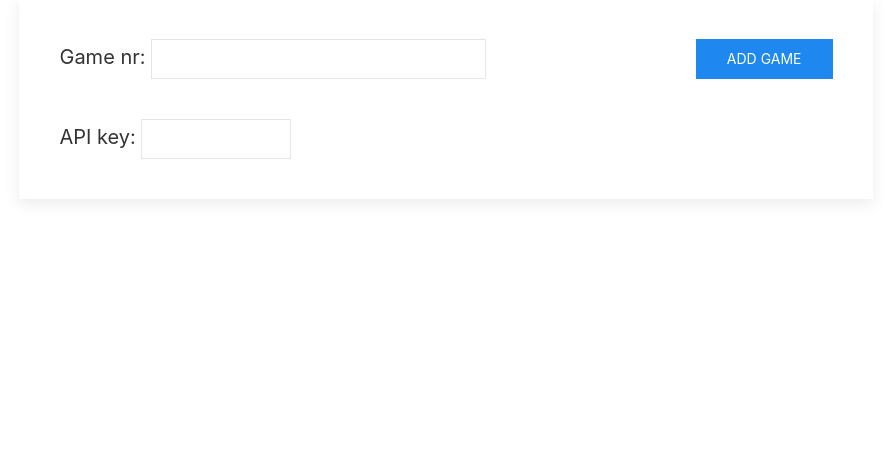
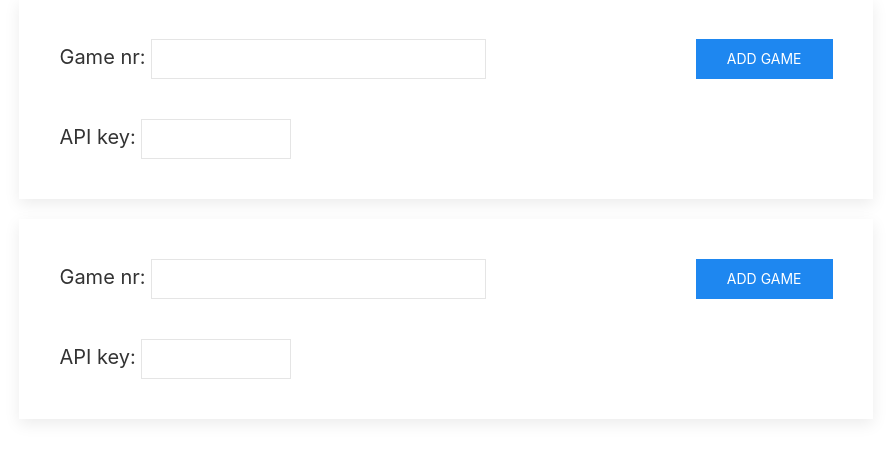
Before and after one commit to olus2000/nptimelapse, a Flask app: page / in a window 1280 px wide. Shown: the part 239-699 px from the top of the page, without its empty margins (194-1085 px from the left). Run offline with Flask 2, Linux system fonts and the light colour scheme; data that the repository does not hold is empty; parts of the project's set-up code (start-up, migrations or seed data) failed here and were passed over; some libraries are stand-ins or nearby versions.

Commit message:
np2stats fetch prototypew

```diff
--- a/nptimelapse/index.py
+++ b/nptimelapse/index.py
@@ -100,15 +100,25 @@ def game_info(game_id):
                            game_length=end_tick - start_tick + 1)
 
 
-@bp.route('/game/<int:game_id>/timelapse_request')
+@bp.route('/game/<string:game_id>/timelapse_request')
 def timelapse_request(game_id):
-    # Query game
-    game_data = db.session.query(func.min(Owner.tick), func.max(Owner.tick), Game) \
-        .filter(Game.id == game_id).join(Game.owners).group_by(Game.id).one_or_none()
-    if game_data is None:
-        flash(f'Game {game_id} is not registered!')
-        return redirect(url_for('index.browse_games'))
-    start_tick, end_tick, game = game_data
+    match game_id:
+        case i if i.isnumeric():
+            # Query game
+            game_data = db.session.query(func.min(Owner.tick), func.max(Owner.tick), Game) \
+                .filter(Game.id == int(game_id)).join(Game.owners).group_by(Game.id).one_or_none()
+            if game_data is None:
+                flash(f'Game {game_id} is not registered!')
+                return redirect(url_for('index.browse_games'))
+            start_tick, end_tick, game = game_data
+        case 'external':
+            payload = requests.get('https://np2stats.dysp.info/api/timelapsedata.php').json()
+            start_tick = min(min(int(tick) for tick in star['owners']) for star in payload['stars'].values())
+            end_tick = max(max(int(tick) for tick in star['owners']) for star in payload['stars'].values())
+            game = Game(id=payload['id'], name=payload['name'], close_date=payload['close_date'], api_key='')
+        case _:
+            flash(f'Invalid game identifier: {game_id}!')
+            return redirect(url_for('index.browse_games'))
 
     # Get request arguments
     if 'star' in request.args:
--- a/nptimelapse/templates/browse_games.html
+++ b/nptimelapse/templates/browse_games.html
@@ -15,6 +15,28 @@
     <div class='uk-margin-auto uk-margin uk-width-2-3@s uk-card uk-card-body uk-card-default'>
         <h4>
             <form action="#" method="POST" uk-grid>
+                <div class="uk-width-expand@m uk-first-column" uk-grid>
+                    <div class="uk-first-column" uk-margin>
+                            Game nr:
+                            <input class="uk-input uk-width-auto uk-margin-small-right"
+                                type="number" id="game_id" name="game_id"
+                                min="1000000000000000">
+                    </div>
+                    <div class="uk-width-auto@l" uk-margin>
+                            API key:
+                            <input class="uk-input uk-width-small uk-margin-small-right"
+                                type="text" id="api_key" name="api_key">
+                    </div>
+                </div>
+                <div class="uk-width-auto@m">
+                    <input class='uk-button uk-align-right uk-button-primary' type='submit' value='Add game'>
+                </div>
+            </form>
+        </h4>
+    </div>
+    <div class='uk-margin-auto uk-margin uk-width-2-3@s uk-card uk-card-body uk-card-default'>
+        <h4>
+            <form action="{{ url_for('index.timelapse_request', game_id='external') }}" method="GET" uk-grid>
                 <div class="uk-width-expand@m uk-first-column" uk-grid>
                     <div class="uk-first-column" uk-margin>
                             Game nr:
```
Also changed, not shown: nptimelapse/tasks.py (+24 -7 lines), 1 other file.
